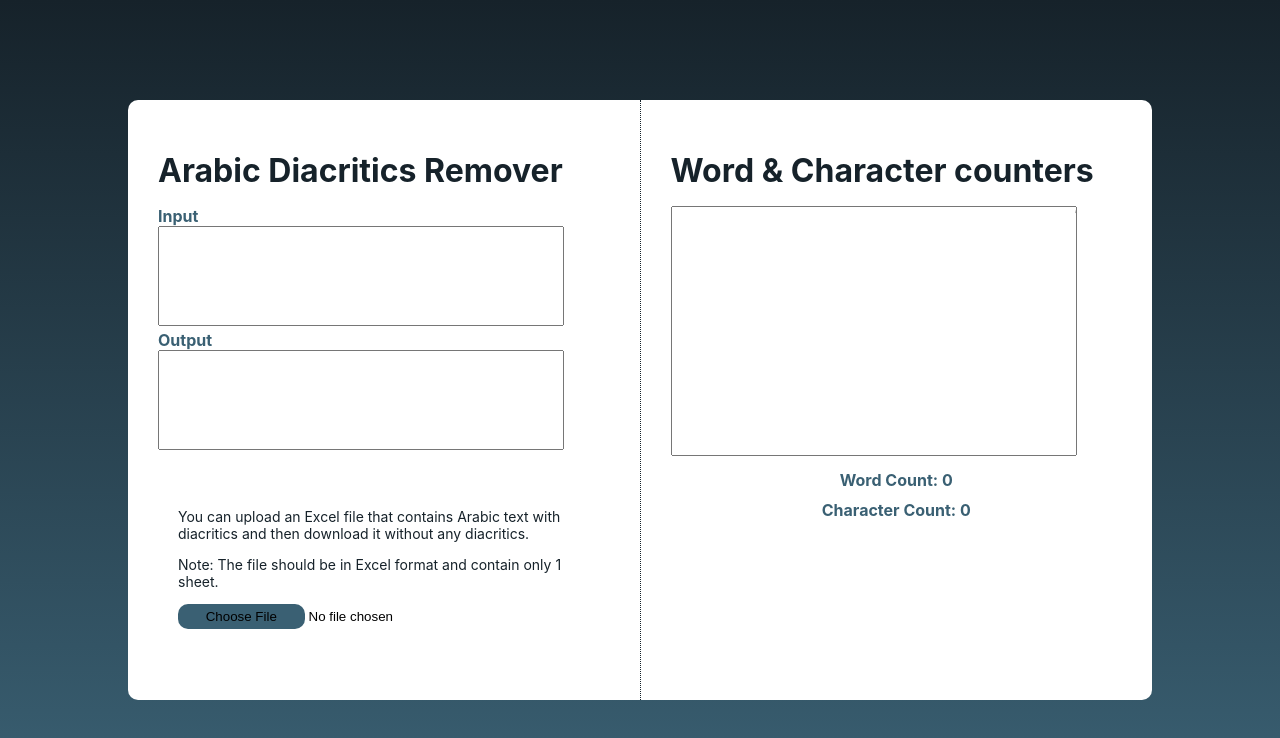
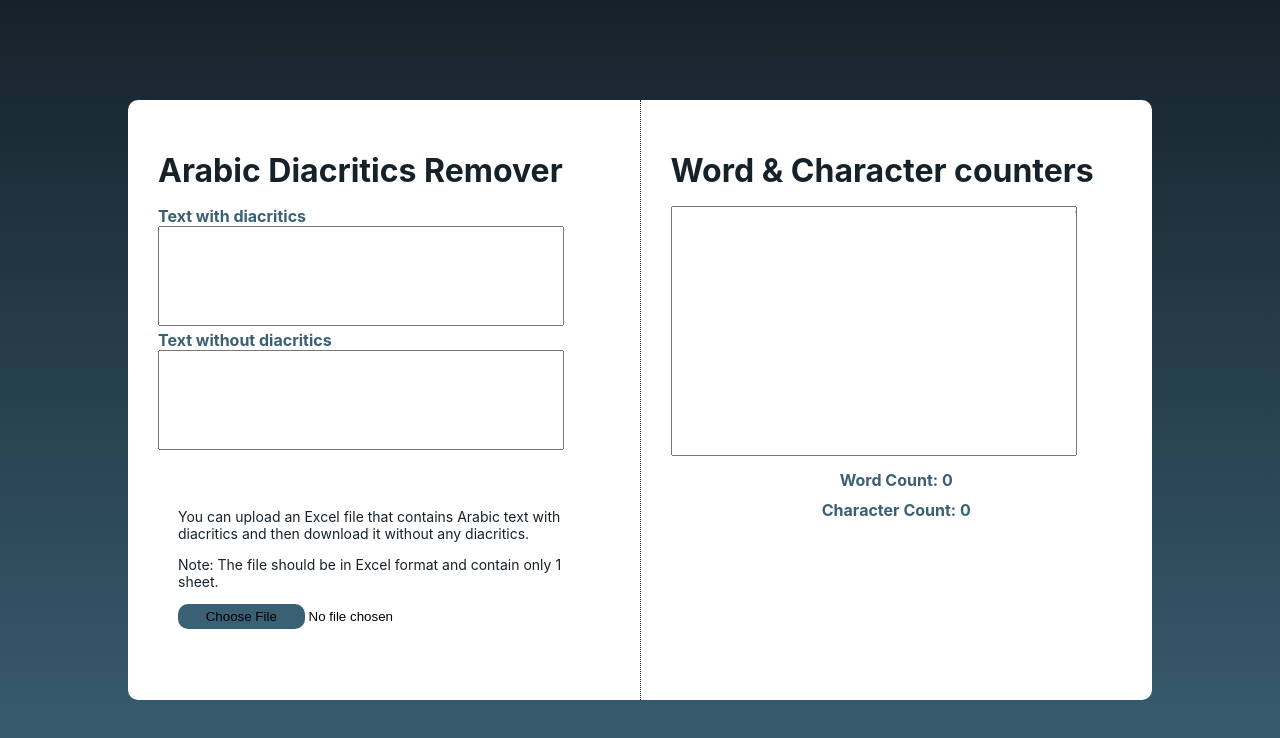
Before and after one commit to tevfik94/diacritics-remover_word-counter, a React (Create React App) app: page / in a window 1280 px wide. Shown: the top 738 px of the page. Built offline with nearby package versions, Linux system fonts and the light colour scheme.

Commit message:
Update Text.jsx

```diff
--- a/src/components/Text/Text.jsx
+++ b/src/components/Text/Text.jsx
@@ -18,7 +18,7 @@ function Text() {
     <div className="text">
       <h1>Arabic Diacritics Remover</h1>
       <div>
-        <label>Input</label>
+        <label>Text with diacritics </label>
         <textarea
           type="text"
           id="input-text"
@@ -28,7 +28,7 @@ function Text() {
         />
       </div>
       <div>
-        <label>Output</label>
+        <label>Text without diacritics</label>
         <textarea
           type="text"
           id="output-text"
```
